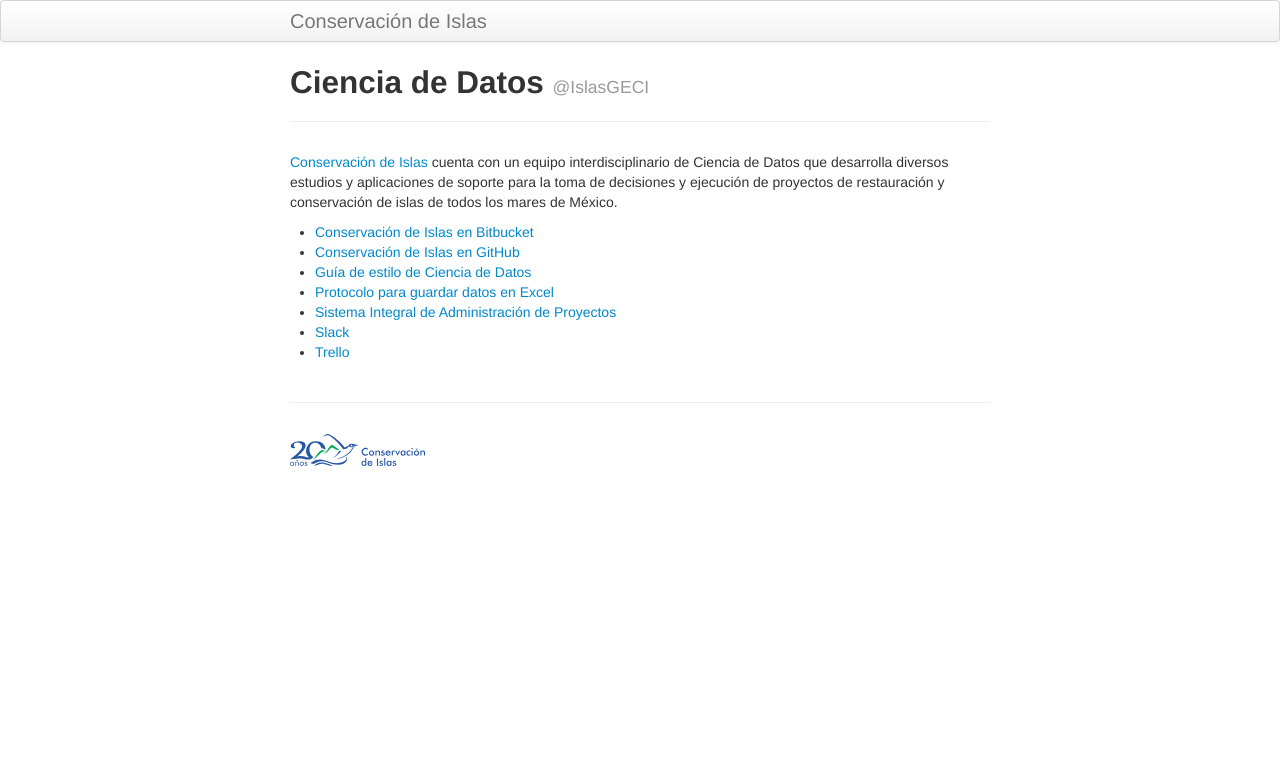
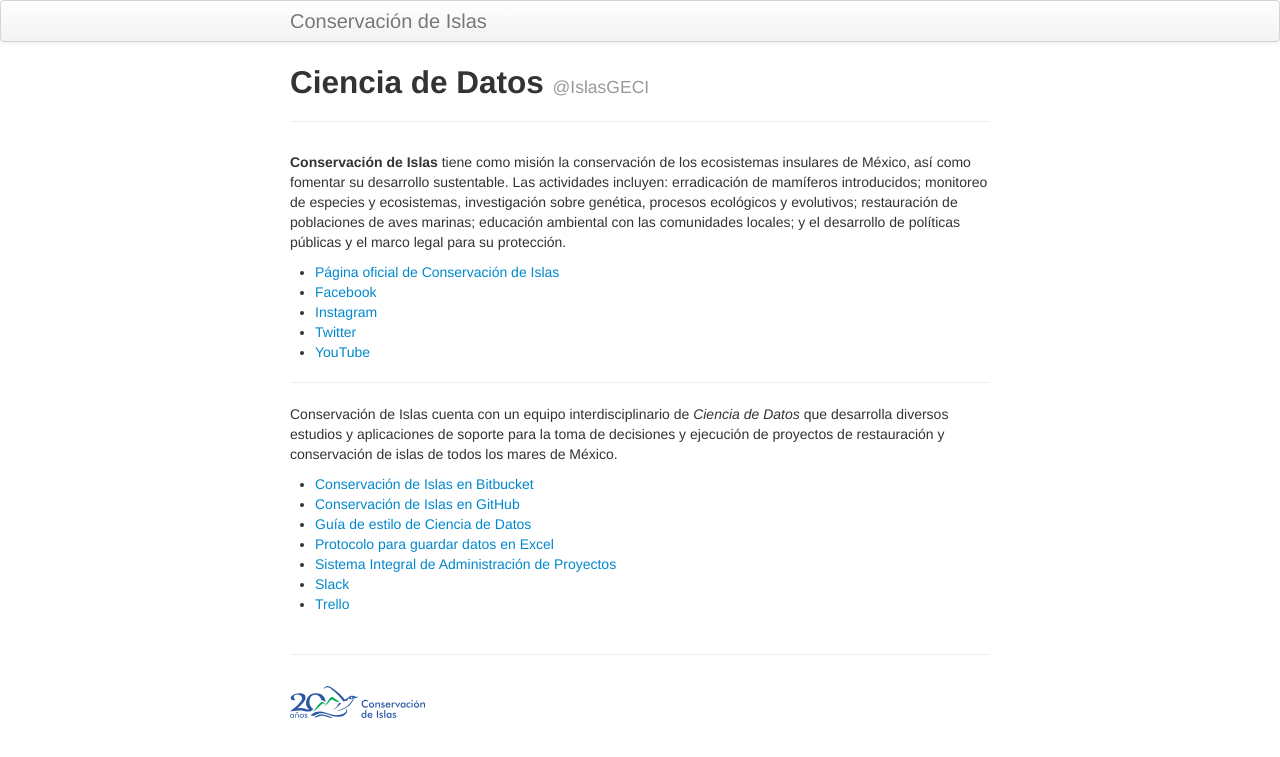
Before and after one commit to LizethMReyes/islasgeci.github.io, a Jekyll site: the page built from ciencia_de_datos/index.md, in a window 1280 px wide. Shown: the top 757 px of the page. Built offline with Jekyll 4.4.1, drawn with Linux system fonts in a browser that asks for light colours.

```diff
--- a/ciencia_de_datos/index.md
+++ b/ciencia_de_datos/index.md
@@ -5,7 +5,17 @@
 description: Página del equipo de Ciencia de Datos de Conservación de Islas
 ---
 
-[Conservación de Islas](https://islas.org.mx) cuenta con un equipo interdisciplinario de Ciencia de Datos que desarrolla diversos estudios y aplicaciones de soporte para la toma de decisiones y ejecución de proyectos de restauración y conservación de islas de todos los mares de México.
+**Conservación de Islas** tiene como misión la conservación de los ecosistemas insulares de México, así como fomentar su desarrollo sustentable. Las actividades incluyen: erradicación de mamíferos introducidos; monitoreo de especies y ecosistemas, investigación sobre genética, procesos ecológicos y evolutivos; restauración de poblaciones de aves marinas; educación ambiental con las comunidades locales; y el desarrollo de políticas públicas y el marco legal para su protección.
+
+- [Página oficial de Conservación de Islas](https://islas.org.mx)
+- [Facebook](https://www.facebook.com/IslasGECI)
+- [Instagram](https://www.instagram.com/gecibc/)
+- [Twitter](https://twitter.com/IslasGECI)
+- [YouTube](https://www.youtube.com/channel/UChCwUNW27D50Bwh27U0lpfg)
+
+---
+
+Conservación de Islas cuenta con un equipo interdisciplinario de _Ciencia de Datos_ que desarrolla diversos estudios y aplicaciones de soporte para la toma de decisiones y ejecución de proyectos de restauración y conservación de islas de todos los mares de México.
 
 - [Conservación de Islas en Bitbucket](https://bitbucket.org/IslasGECI/)
 - [Conservación de Islas en GitHub](https://github.com/IslasGECI)
```
Also changed, not shown: index.html (added, +10 -0 lines), index.md (deleted, +0 -19 lines).
